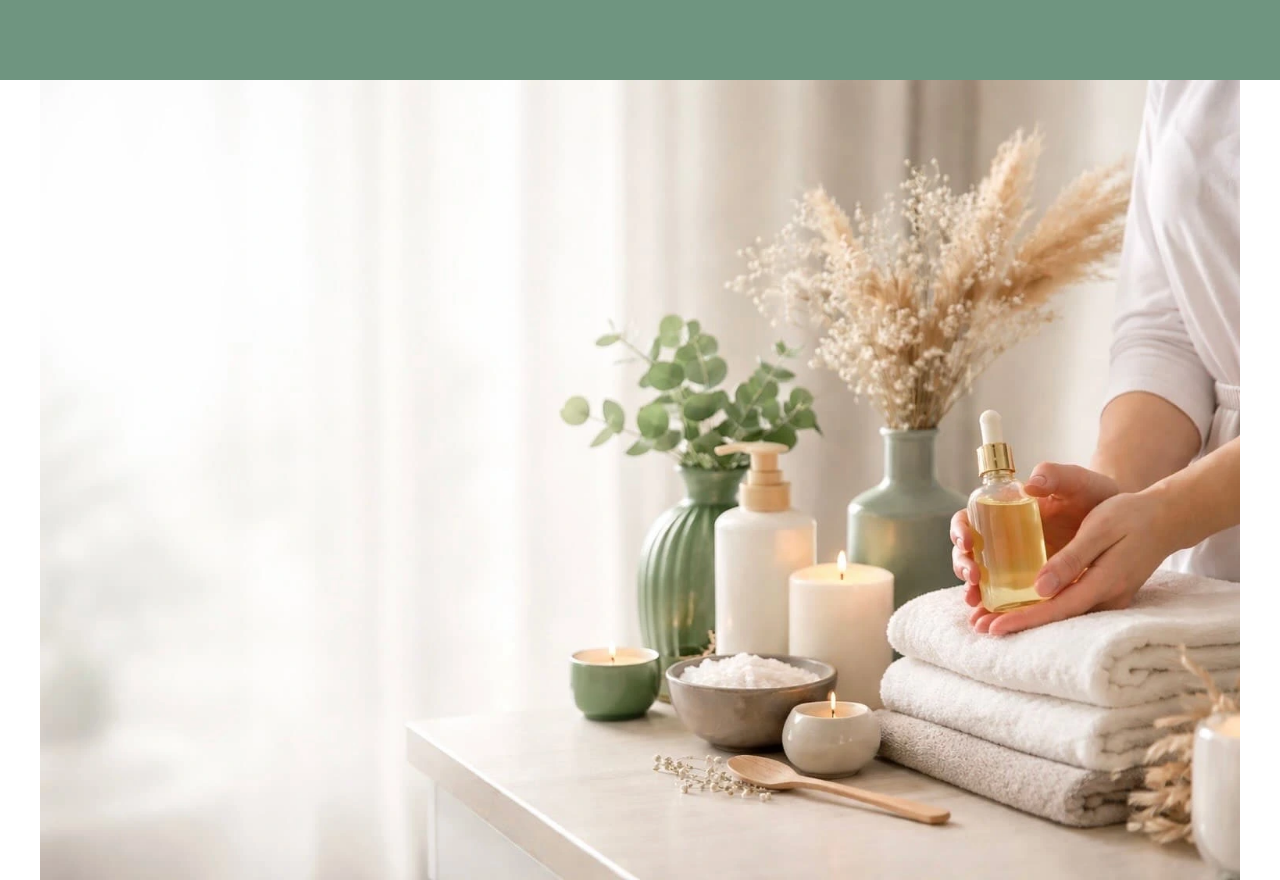
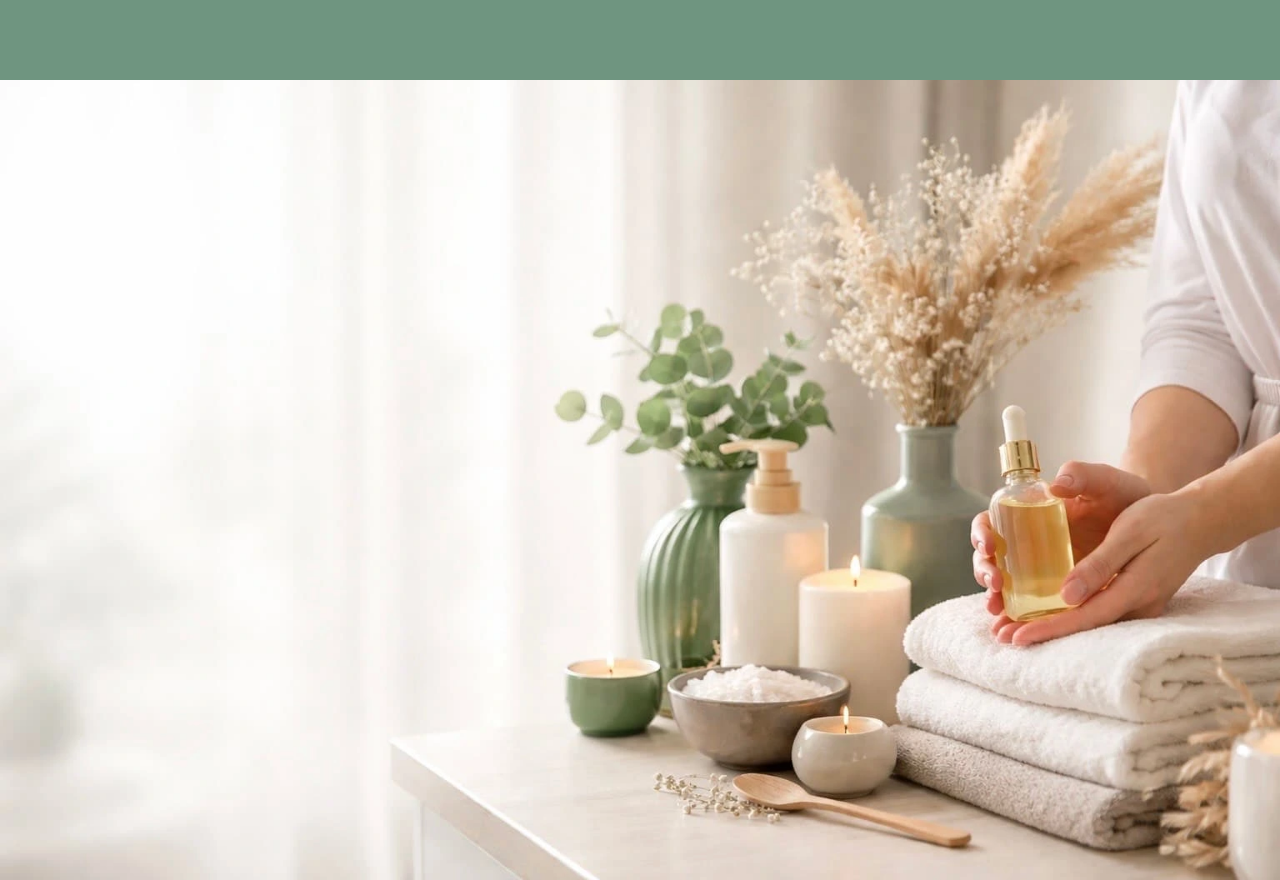
Before and after one commit to netkatya/the-nail-touch, a Next.js app: page / in a window 1280 px wide. Built offline with nearby package versions, Linux system fonts and the light colour scheme.

Commit message:
background fixed

```diff
--- a/components/Hero/Hero.tsx
+++ b/components/Hero/Hero.tsx
@@ -1,8 +1,8 @@
 export default function Hero() {
   return (
-    <section>
+    <section className="bg-[url('/img/hero.webp')] bg-cover bg-center">
       <div className="container">
-        <div className="w-full h-200 bg-[url('/img/hero.webp')] bg-cover bg-center"></div>
+        <div className="w-full h-200 "></div>
       </div>
     </section>
   );
```
